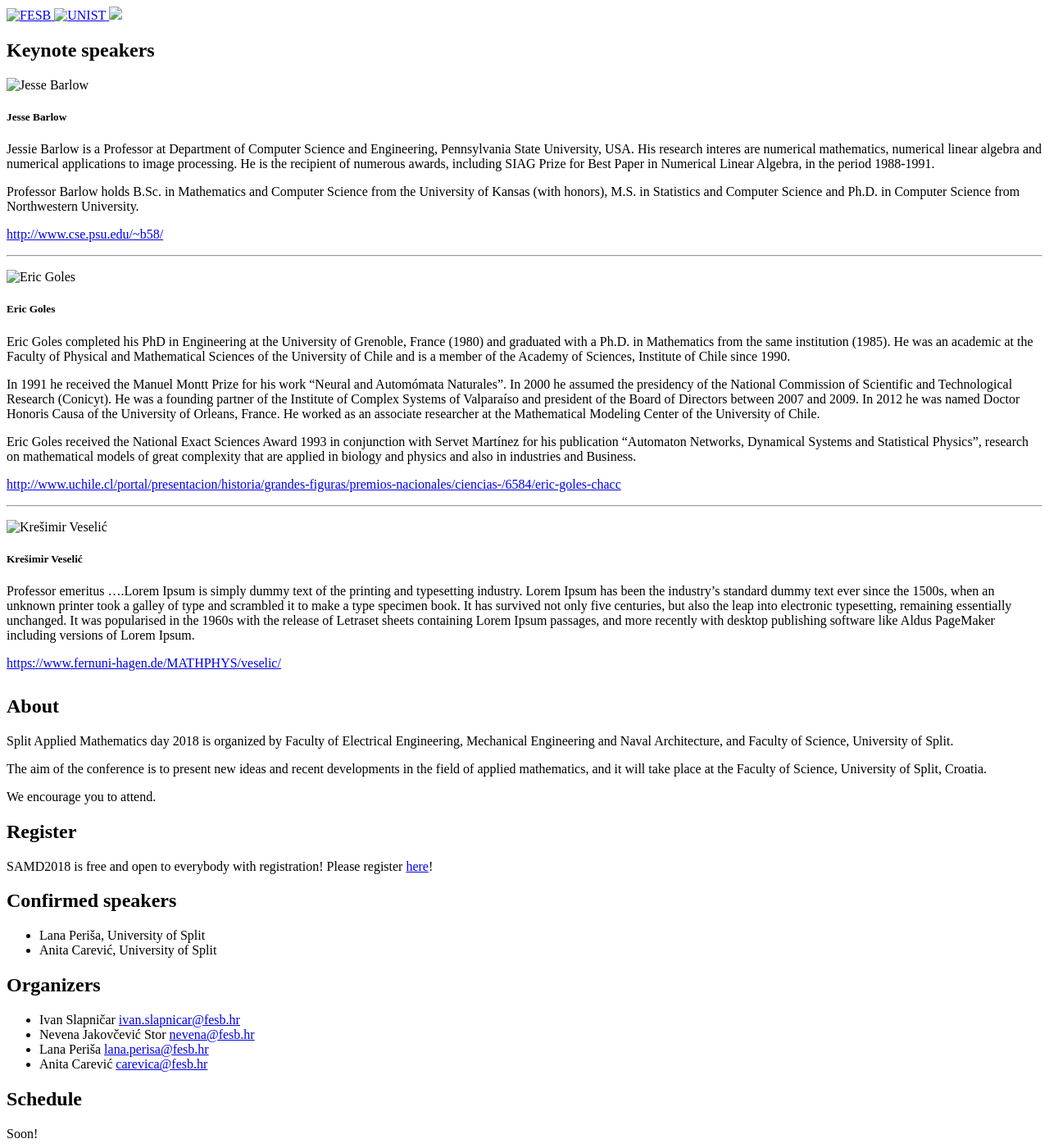
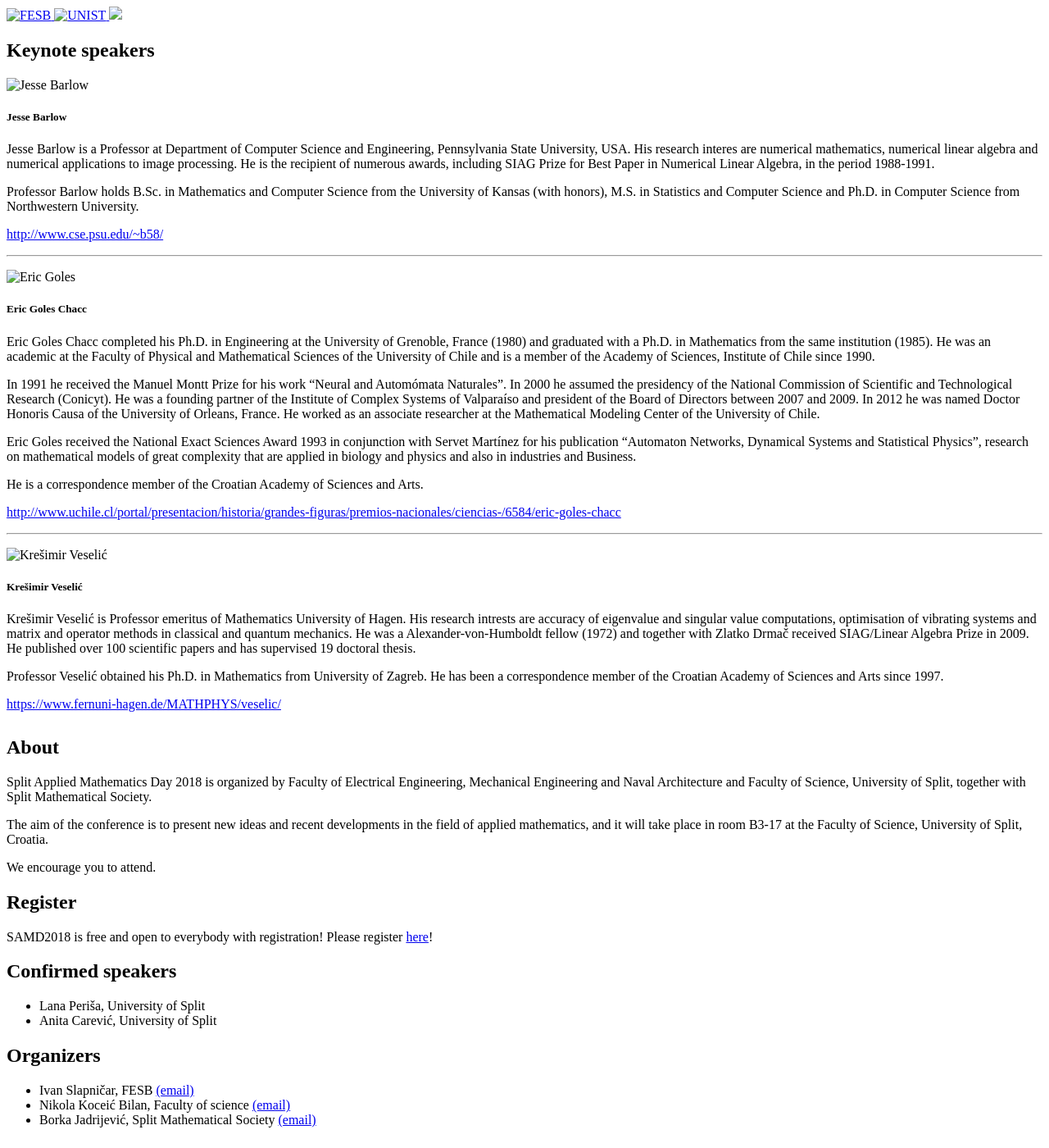
Before and after one commit to ivanslapnicar/SAMD2018, a Jekyll site: the page built from _posts/2018-05-03-keynote-speakers.markdown, in a window 1280 px wide and 1400 px high. Shown: the whole window at 82% size. Built offline with Jekyll 4.4.1, drawn with Linux system fonts in a browser that asks for light colours; some of the changed text lies outside the part shown.

Commit message:
Small fixes.

```diff
--- a/_posts/2018-05-03-about.markdown
+++ b/_posts/2018-05-03-about.markdown
@@ -6,8 +6,8 @@
 
 ## About
 
-Split Applied Mathematics day 2018 is organized by Faculty of Electrical Engineering, Mechanical Engineering and Naval Architecture, and Faculty of Science, University of Split.
+Split Applied Mathematics Day 2018 is organized by Faculty of Electrical Engineering, Mechanical Engineering and Naval Architecture and Faculty of Science, University of Split, together with Split Mathematical Society.
 
-The aim of the conference is to present new ideas and recent developments in the field of applied mathematics, and it will take place at the Faculty of Science, University of Split, Croatia.
+The aim of the conference is to present new ideas and recent developments in the field of applied mathematics, and it will take place in room B3-17 at the Faculty of Science, University of Split, Croatia.
 
 We encourage you to attend.
--- a/_posts/2018-05-03-keynote-speakers.markdown
+++ b/_posts/2018-05-03-keynote-speakers.markdown
@@ -9,7 +9,7 @@
  <img src="images/Barlow.png" class="img-fluid rounded-circle" alt="Jesse Barlow">
 ##### Jesse Barlow
 
-Jessie Barlow is a Professor at Department of Computer Science and Engineering, Pennsylvania State University, USA.
+Jesse Barlow is a Professor at Department of Computer Science and Engineering, Pennsylvania State University, USA.
 His research interes are numerical mathematics, numerical linear algebra and numerical applications to image processing.
 He is the recipient of numerous awards, including SIAG Prize for Best Paper in Numerical Linear Algebra,
 in the period 1988-1991.
@@ -22,14 +22,16 @@
 ___
 
 <img src="images/Goles.png" class="img-fluid rounded-circle" alt="Eric Goles">
-##### Eric Goles
+##### Eric Goles Chacc
 
 
-Eric Goles completed his PhD in Engineering at the University of Grenoble, France (1980) and graduated with a Ph.D. in Mathematics from the same institution (1985). He was an academic at the Faculty of Physical and Mathematical Sciences of the University of Chile and is a member of the Academy of Sciences, Institute of Chile since 1990.
+Eric Goles Chacc completed his Ph.D. in Engineering at the University of Grenoble, France (1980) and graduated with a Ph.D. in Mathematics from the same institution (1985). He was an academic at the Faculty of Physical and Mathematical Sciences of the University of Chile and is a member of the Academy of Sciences, Institute of Chile since 1990.
 
 In 1991 he received the Manuel Montt Prize for his work "Neural and Automómata Naturales". In 2000 he assumed the presidency of the National Commission of Scientific and Technological Research (Conicyt). He was a founding partner of the Institute of Complex Systems of Valparaíso and president of the Board of Directors between 2007 and 2009. In 2012 he was named Doctor Honoris Causa of the University of Orleans, France. He worked as an associate researcher at the Mathematical Modeling Center of the University of Chile.
 
 Eric Goles received the National Exact Sciences Award 1993 in conjunction with Servet Martínez for his publication "Automaton Networks, Dynamical Systems and Statistical Physics", research on mathematical models of great complexity that are applied in biology and physics and also in industries and Business.
+
+He is a correspondence member of the Croatian Academy of Sciences and Arts.
 
 
 <http://www.uchile.cl/portal/presentacion/historia/grandes-figuras/premios-nacionales/ciencias-/6584/eric-goles-chacc>{:target="_blank"}
@@ -39,6 +41,8 @@
 <img src="images/Veselic.png" class="img-fluid rounded-circle" alt="Krešimir Veselić">
 ##### Krešimir Veselić
 
-Professor emeritus ....Lorem Ipsum is simply dummy text of the printing and typesetting industry. Lorem Ipsum has been the industry's standard dummy text ever since the 1500s, when an unknown printer took a galley of type and scrambled it to make a type specimen book. It has survived not only five centuries, but also the leap into electronic typesetting, remaining essentially unchanged. It was popularised in the 1960s with the release of Letraset sheets containing Lorem Ipsum passages, and more recently with desktop publishing software like Aldus PageMaker including versions of Lorem Ipsum.
+Krešimir Veselić is Professor emeritus of Mathematics University of Hagen. His research intrests are accuracy of eigenvalue and singular value computations, optimisation of vibrating systems and matrix and operator methods in classical and quantum mechanics. He was a Alexander-von-Humboldt fellow (1972) and together with Zlatko Drmač received  SIAG/Linear Algebra Prize in 2009. He published over 100 scientific papers and has supervised 19 doctoral thesis.
+
+Professor Veselić obtained his Ph.D. in Mathematics from University of Zagreb. He has been a correspondence member of the Croatian Academy of Sciences and Arts since 1997.
 
 <https://www.fernuni-hagen.de/MATHPHYS/veselic/>{:target="_blank"}
```
Also changed, not shown: _posts/2018-05-03-organizers.markdown (+3 -4 lines), index.md (line endings or trailing spaces).
